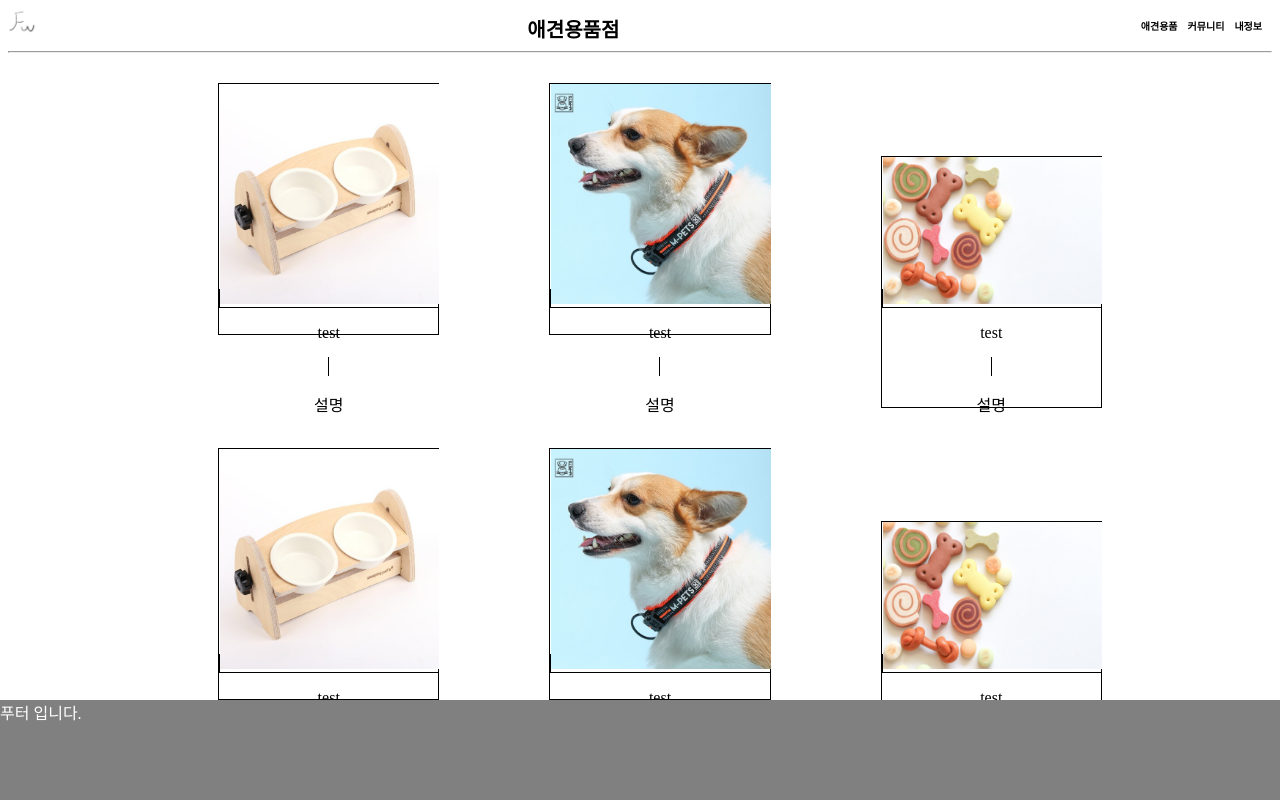
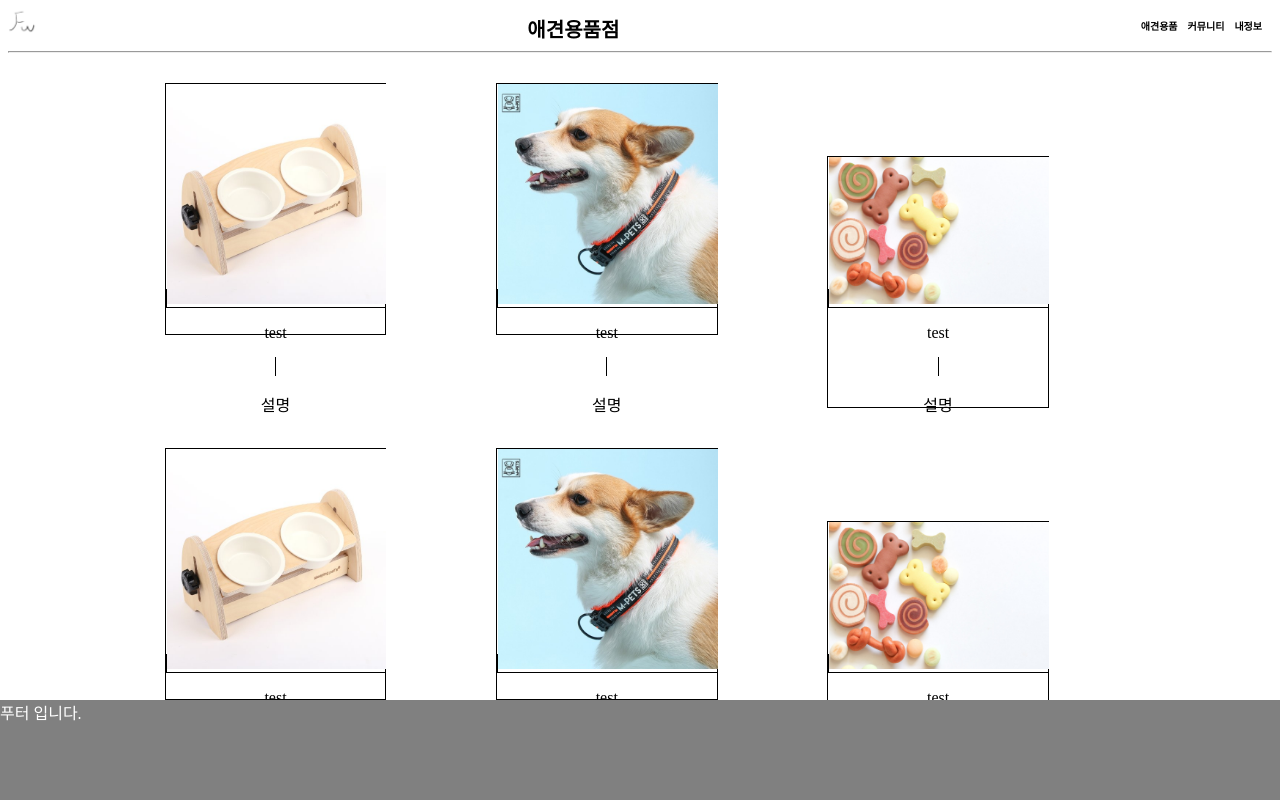
Before and after one commit to JJacking/main, a React (Create React App) app: page / in a window 1280 px wide. Shown: the top 800 px of the page. Built offline with nearby package versions, Linux system fonts and the light colour scheme.

Commit message:
1day
update

```diff
--- a/src/App.css
+++ b/src/App.css
@@ -59,14 +59,14 @@
 .menubar {
   width: 90%;
   height: 100%;
-  margin: 10px auto;
+  margin: 10px;
   display: flex;
 
 }
 
 .menubar > ul {
   width: 100%;
-  height: 80%;
+  height: 100%;
   margin: auto;
   padding: auto;
   text-align: center;
```
